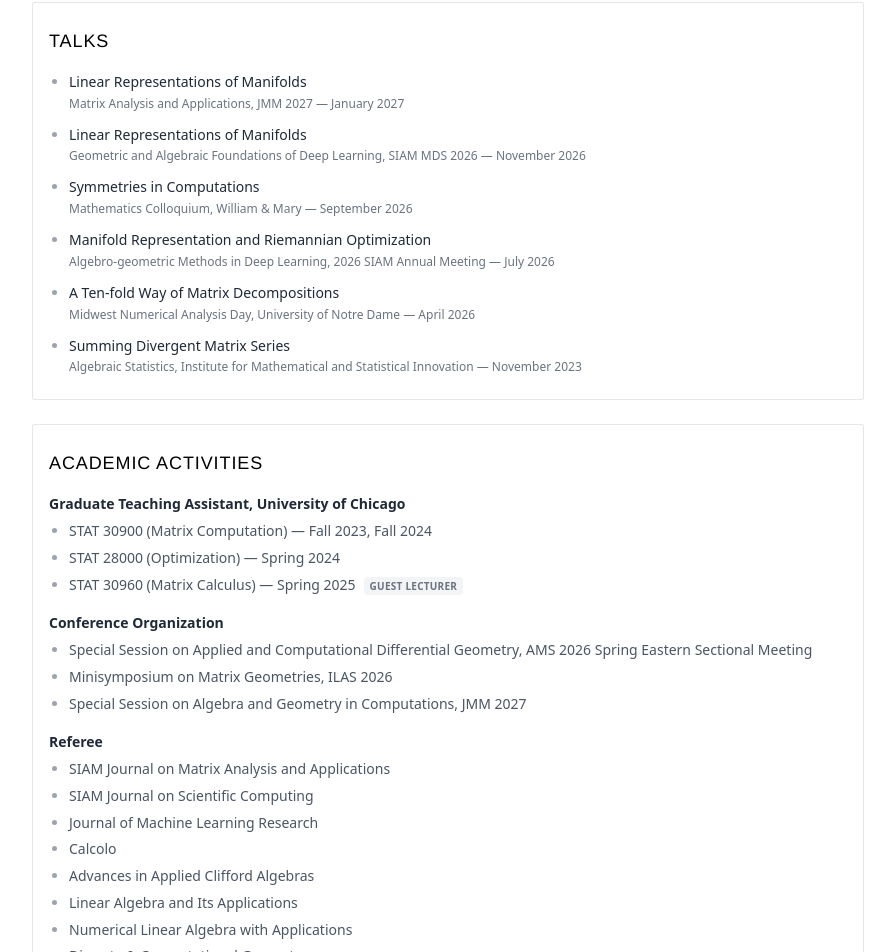
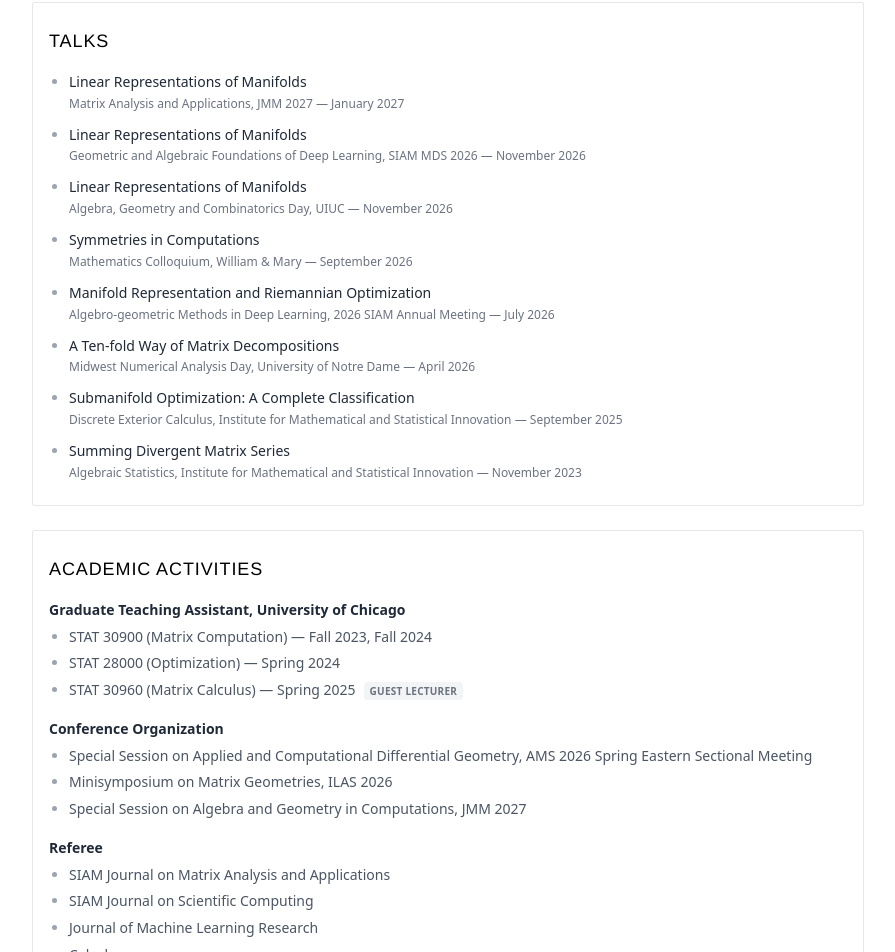
Before and after one commit to thomasw15/rbwang, a Next.js app in the folder personal-site/: page / in a window 1280 px wide. Shown: the part 1006-1958 px from the top of the page, without its empty margins (192-1087 px from the left). Built offline with nearby package versions, Linux system fonts and the light colour scheme.

Commit message:
Add UIUC and IMSI talks

```diff
--- a/personal-site/src/components/VizCard.tsx
+++ b/personal-site/src/components/VizCard.tsx
@@ -107,6 +107,11 @@ const TALKS = [
     date: 'November 2026',
   },
   {
+    title: 'Linear Representations of Manifolds',
+    venue: 'Algebra, Geometry and Combinatorics Day, UIUC',
+    date: 'November 2026',
+  },
+  {
     title: 'Symmetries in Computations',
     venue: 'Mathematics Colloquium, William & Mary',
     date: 'September 2026',
@@ -120,6 +125,11 @@ const TALKS = [
     title: 'A Ten-fold Way of Matrix Decompositions',
     venue: 'Midwest Numerical Analysis Day, University of Notre Dame',
     date: 'April 2026',
+  },
+  {
+    title: 'Submanifold Optimization: A Complete Classification',
+    venue: 'Discrete Exterior Calculus, Institute for Mathematical and Statistical Innovation',
+    date: 'September 2025',
   },
   {
     title: 'Summing Divergent Matrix Series',
@@ -225,7 +235,7 @@ function VizDescription({ id }: { id: string }) {
     return (
       <ul className="list-disc pl-5 space-y-3 marker:text-gray-400">
         {TALKS.map((talk) => (
-          <li key={`${talk.title}-${talk.date}`}>
+          <li key={`${talk.title}-${talk.venue}-${talk.date}`}>
             <span className="font-sans text-[14px] leading-relaxed text-gray-800">{talk.title}</span>
             <span className="block font-sans text-xs text-gray-500 mt-0.5">
               {talk.venue} &mdash; {talk.date}
```
